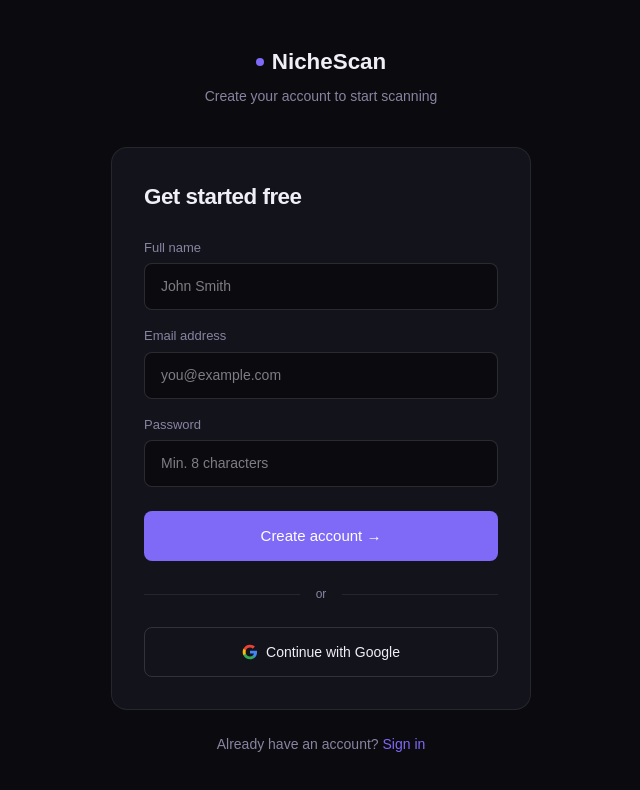
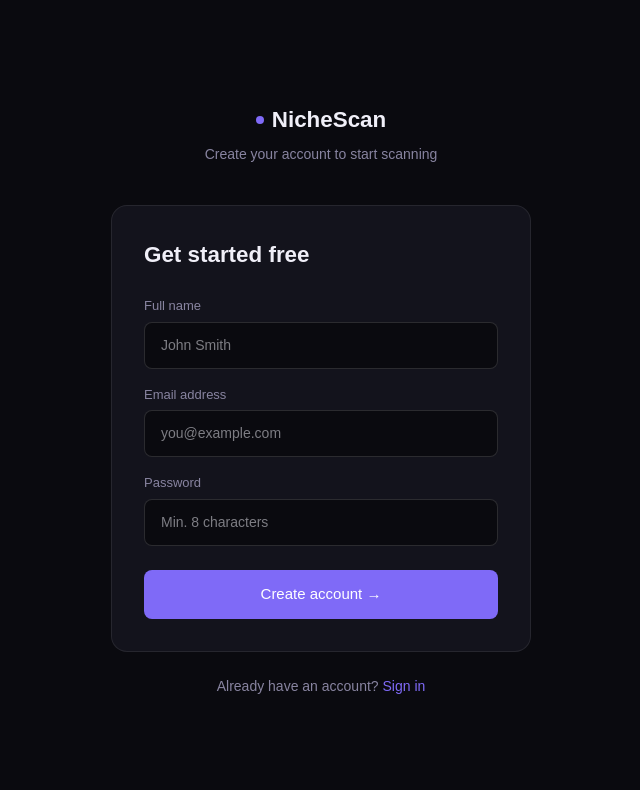
Before and after one commit to n1s4n4/nichescan, a Next.js app: page /signup in a window 1280 px wide. Shown: the top 790 px of the page, without its empty margins (319-959 px from the left). Built offline with nearby package versions, Linux system fonts and the light colour scheme.

Commit message:
remove supabase import

```diff
--- a/app/signup/page.tsx
+++ b/app/signup/page.tsx
@@ -1,44 +1,11 @@
 "use client";
 import { useState } from "react";
 import Link from "next/link";
-import { useRouter } from "next/navigation";
-import { supabase } from "../lib/supabase";
 
 export default function SignUp() {
-  const router = useRouter();
   const [email, setEmail] = useState("");
   const [password, setPassword] = useState("");
   const [name, setName] = useState("");
-  const [loading, setLoading] = useState(false);
-  const [error, setError] = useState("");
-
-  const handleSignUp = async () => {
-    setLoading(true);
-    setError("");
-
-    const { data, error } = await supabase.auth.signUp({
-      email,
-      password,
-      options: { data: { full_name: name } },
-    });
-
-    if (error) {
-      setError(error.message);
-      setLoading(false);
-      return;
-    }
-
-    // Create profile row
-    if (data.user) {
-      await supabase.from("profiles").insert({
-        id: data.user.id,
-        full_name: name,
-        plan: "free",
-      });
-    }
-
-    router.push("/dashboard");
-  };
 
   return (
     <main style={{
@@ -47,7 +14,6 @@
       alignItems: "center", justifyContent: "center", padding: "2rem",
     }}>
       <div style={{ width: "100%", maxWidth: 420 }}>
-
         <div style={{ textAlign: "center", marginBottom: "2.5rem" }}>
           <Link href="/" style={{ textDecoration: "none", color: "#f0eff8" }}>
             <div style={{ fontFamily: "Syne, sans-serif", fontWeight: 800, fontSize: "1.4rem", display: "inline-flex", alignItems: "center", gap: 8 }}>
@@ -57,63 +23,29 @@
           </Link>
           <p style={{ color: "#8884a0", fontSize: 14, marginTop: ".5rem" }}>Create your account to start scanning</p>
         </div>
-
         <div style={{ background: "#13131c", border: "1px solid #ffffff14", borderRadius: 16, padding: "2rem" }}>
-          <h2 style={{ fontFamily: "Syne, sans-serif", fontWeight: 800, fontSize: "1.4rem", marginBottom: "1.5rem", letterSpacing: -0.5 }}>
-            Get started free
-          </h2>
-
-          {error && (
-            <div style={{ background: "rgba(239,68,68,0.1)", border: "1px solid rgba(239,68,68,0.3)", borderRadius: 8, padding: ".75rem 1rem", marginBottom: "1rem", fontSize: 13, color: "#f87171" }}>
-              {error}
-            </div>
-          )}
-
+          <h2 style={{ fontFamily: "Syne, sans-serif", fontWeight: 800, fontSize: "1.4rem", marginBottom: "1.5rem" }}>Get started free</h2>
           <div style={{ marginBottom: "1rem" }}>
             <label style={{ fontSize: 13, color: "#8884a0", display: "block", marginBottom: 6 }}>Full name</label>
             <input type="text" value={name} onChange={(e) => setName(e.target.value)} placeholder="John Smith"
               style={{ width: "100%", background: "#0a0a0f", border: "1px solid #ffffff22", borderRadius: 8, padding: ".75rem 1rem", color: "#f0eff8", fontSize: 14, outline: "none", boxSizing: "border-box" }} />
           </div>
-
           <div style={{ marginBottom: "1rem" }}>
             <label style={{ fontSize: 13, color: "#8884a0", display: "block", marginBottom: 6 }}>Email address</label>
             <input type="email" value={email} onChange={(e) => setEmail(e.target.value)} placeholder="you@example.com"
               style={{ width: "100%", background: "#0a0a0f", border: "1px solid #ffffff22", borderRadius: 8, padding: ".75rem 1rem", color: "#f0eff8", fontSize: 14, outline: "none", boxSizing: "border-box" }} />
           </div>
-
           <div style={{ marginBottom: "1.5rem" }}>
             <label style={{ fontSize: 13, color: "#8884a0", display: "block", marginBottom: 6 }}>Password</label>
             <input type="password" value={password} onChange={(e) => setPassword(e.target.value)} placeholder="Min. 8 characters"
               style={{ width: "100%", background: "#0a0a0f", border: "1px solid #ffffff22", borderRadius: 8, padding: ".75rem 1rem", color: "#f0eff8", fontSize: 14, outline: "none", boxSizing: "border-box" }} />
           </div>
-
-          <button onClick={handleSignUp} disabled={loading}
-            style={{ width: "100%", background: loading ? "#4a4580" : "#7f6af7", color: "#fff", border: "none", borderRadius: 8, padding: ".85rem", fontSize: 15, fontWeight: 500, cursor: loading ? "not-allowed" : "pointer", fontFamily: "'DM Sans', sans-serif" }}>
-            {loading ? "Creating account..." : "Create account →"}
-          </button>
-
-          <div style={{ display: "flex", alignItems: "center", gap: "1rem", margin: "1.5rem 0" }}>
-            <div style={{ flex: 1, height: 1, background: "#ffffff14" }} />
-            <span style={{ fontSize: 12, color: "#8884a0" }}>or</span>
-            <div style={{ flex: 1, height: 1, background: "#ffffff14" }} />
-          </div>
-
-          <button onClick={async () => {
-            await supabase.auth.signInWithOAuth({ provider: "google", options: { redirectTo: `${window.location.origin}/dashboard` } });
-          }} style={{ width: "100%", background: "transparent", color: "#f0eff8", border: "1px solid #ffffff22", borderRadius: 8, padding: ".85rem", fontSize: 14, cursor: "pointer", fontFamily: "'DM Sans', sans-serif", display: "flex", alignItems: "center", justifyContent: "center", gap: 8 }}>
-            <svg width="16" height="16" viewBox="0 0 24 24" fill="none">
-              <path d="M22.56 12.25c0-.78-.07-1.53-.2-2.25H12v4.26h5.92c-.26 1.37-1.04 2.53-2.21 3.31v2.77h3.57c2.08-1.92 3.28-4.74 3.28-8.09z" fill="#4285F4"/>
-              <path d="M12 23c2.97 0 5.46-.98 7.28-2.66l-3.57-2.77c-.98.66-2.23 1.06-3.71 1.06-2.86 0-5.29-1.93-6.16-4.53H2.18v2.84C3.99 20.53 7.7 23 12 23z" fill="#34A853"/>
-              <path d="M5.84 14.09c-.22-.66-.35-1.36-.35-2.09s.13-1.43.35-2.09V7.07H2.18C1.43 8.55 1 10.22 1 12s.43 3.45 1.18 4.93l3.66-2.84z" fill="#FBBC05"/>
-              <path d="M12 5.38c1.62 0 3.06.56 4.21 1.64l3.15-3.15C17.45 2.09 14.97 1 12 1 7.7 1 3.99 3.47 2.18 7.07l3.66 2.84c.87-2.6 3.3-4.53 6.16-4.53z" fill="#EA4335"/>
-            </svg>
-            Continue with Google
+          <button style={{ width: "100%", background: "#7f6af7", color: "#fff", border: "none", borderRadius: 8, padding: ".85rem", fontSize: 15, fontWeight: 500, cursor: "pointer" }}>
+            Create account →
           </button>
         </div>
-
         <p style={{ textAlign: "center", fontSize: 14, color: "#8884a0", marginTop: "1.5rem" }}>
-          Already have an account?{" "}
-          <Link href="/login" style={{ color: "#7f6af7", textDecoration: "none" }}>Sign in</Link>
+          Already have an account? <Link href="/login" style={{ color: "#7f6af7", textDecoration: "none" }}>Sign in</Link>
         </p>
       </div>
     </main>
```
